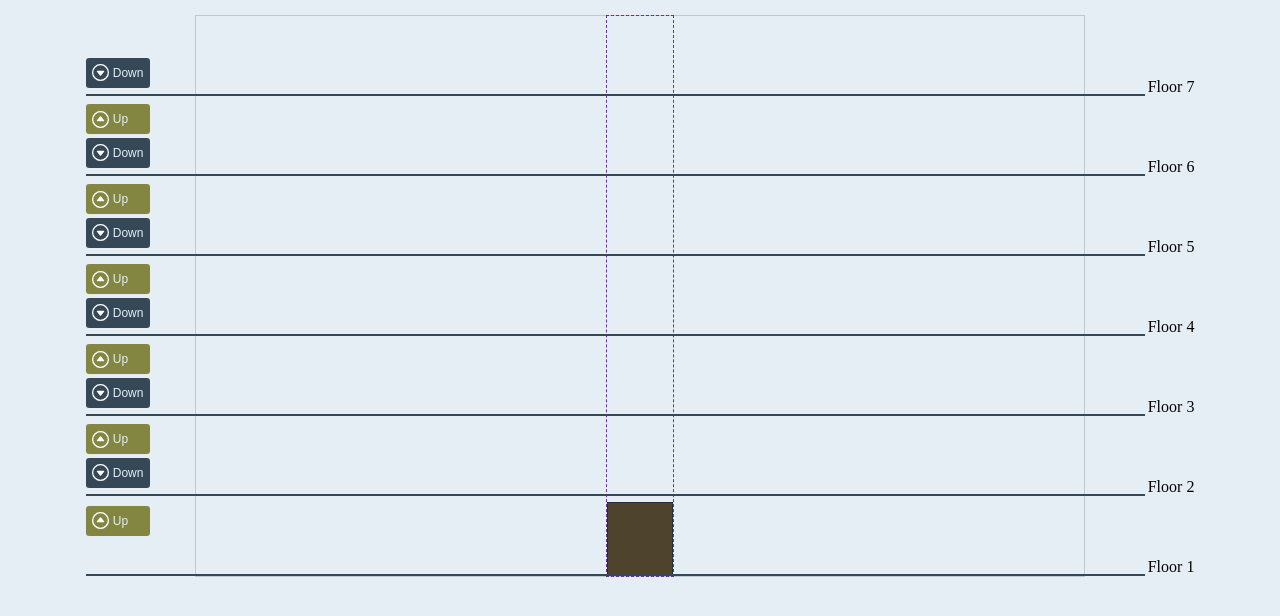
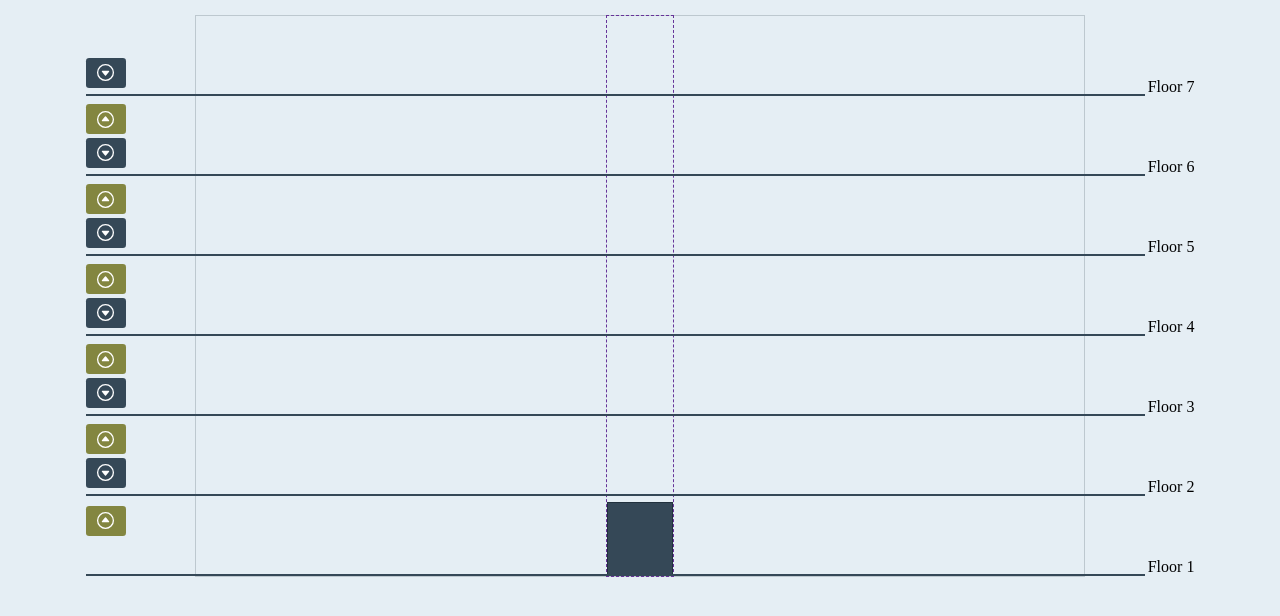
Before and after one commit to ajoykumardas12/lift-simulation, a plain HTML site: page index.html in a window 1280 px wide. Both pictures are taken after a click on the button "Simulate". Shown: the part 94-710 px from the top of the page. Drawn offline with Linux system fonts and the light colour scheme.

Commit message:
door animation and buttons

```diff
--- a/index.js
+++ b/index.js
@@ -68,13 +68,9 @@ const createButtons = () => {
 
   const upButton = newElement("button", "up-button");
   upButton.appendChild(upIcon);
-  const upTextNode = document.createTextNode("Up");
-  upButton.appendChild(upTextNode);
 
   const downButton = newElement("button", "down-button");
   downButton.appendChild(downIcon);
-  const downTextNode = document.createTextNode("Down");
-  downButton.appendChild(downTextNode);
 
   return [upButton, downButton];
 };
@@ -112,6 +108,10 @@ const createFloor = (floorNo) => {
 const createLift = (liftNo) => {
   const lift = newElement("div", "lift");
   lift.setAttribute("lift-no", liftNo);
+  const lDoor = newElement("div", "door left-door");
+  const rDoor = newElement("div", "door right-door");
+  lift.appendChild(lDoor);
+  lift.appendChild(rDoor);
   return lift;
 };
 
@@ -164,6 +164,10 @@ const moveLift = (lift, floorNo, lastFloor) => {
   setTimeout(() => {
     console.log("moved");
     // TODO: open/close door
+    lift.classList.add("open-close-animation");
+    setTimeout(() => {
+      lift.classList.remove("open-close-animation");
+    }, 5000);
     allLiftsData.lift1.busy = false;
   }, t * 1000);
 };
--- a/styles.css
+++ b/styles.css
@@ -44,6 +44,7 @@ button:hover {
   background: #21313d;
 }
 button:focus {
+  background: #21313d;
   outline: solid 1px black;
 }
 
@@ -106,7 +107,7 @@ button:focus {
 }
 .floor-controls {
   margin-bottom: 0.5rem;
-  width: 4rem;
+  width: 2.5rem;
   height: 100%;
   display: flex;
   flex-direction: column;
@@ -117,10 +118,22 @@ button:focus {
   padding: 0.3rem;
   display: flex;
   align-items: center;
+  justify-content: center;
   gap: 0.1rem;
+}
+.floor button:hover,
+.floor button:focus {
+  scale: 1.1;
 }
 .up-button {
   background: #838640;
+}
+.up-button:hover {
+  background: #66692c;
+}
+.up-button:focus {
+  background: #66692c;
+  outline: solid 1px black;
 }
 .button-icon {
   width: 1.3rem;
@@ -151,10 +164,30 @@ button:focus {
   height: 4.5rem;
   position: absolute;
   bottom: 0;
-  background: #4e442e;
+  background: #b8cbda;
   border: 1px solid #21313d;
   transform: translateY(0);
   transition-timing-function: ease;
+  display: flex;
+  justify-content: space-between;
+}
+.door {
+  width: 50%;
+  height: 100%;
+  background: #354857;
+}
+.open-close-animation .door {
+  animation: open-close-animation 5s;
+}
+
+@keyframes open-close-animation {
+  0%,
+  100% {
+    width: 50%;
+  }
+  50% {
+    width: 0%;
+  }
 }
 
 div[floor-no="1"] .up-button {
```
